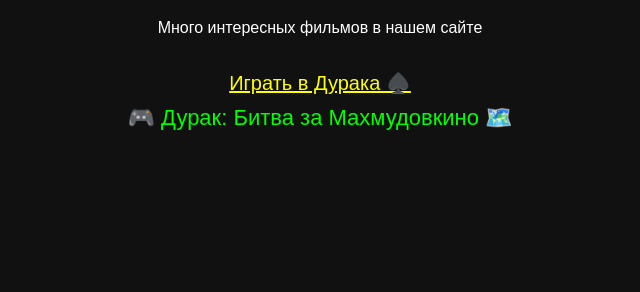
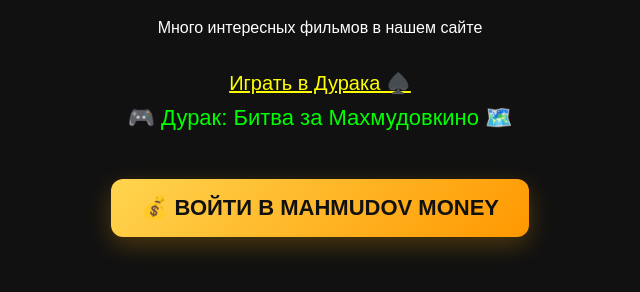
Before and after one commit to mahmudovkino/Company-Mahmudov-kino, a plain HTML site: page index.html in a window 1280 px wide. Shown: the part 120-412 px from the top of the page, without its empty margins (320-960 px from the left). Drawn offline with Linux system fonts and the light colour scheme.

Commit message:
Update index.html

```diff
--- a/index.html
+++ b/index.html
@@ -2,16 +2,62 @@
 <html lang="ru">
 <head>
     <meta charset="UTF-8">
+    <meta name="viewport" content="width=device-width, initial-scale=1.0">
     <title>Компания Махмудовкино</title>
 </head>
-<body style="text-align:center; font-family:sans-serif; background:#111; color:white; padding-top:50px;">
+
+<body style="
+    text-align:center;
+    font-family:sans-serif;
+    background:#111;
+    color:white;
+    padding-top:50px;
+">
+
     <h1>🎬 Компания Махмудовкино</h1>
+
     <p>Много интересных фильмов в нашем сайте</p>
+
     <br>
-    <a href="durak.html" style="font-size:20px; color:yellow;">Играть в Дурака ♠️</a>
-     <br>
-     <a href="durak3.html" style="font-size:22px; color:lime; display:block; margin:10px; text-decoration:none;">
+
+    <a href="durak.html"
+       style="
+       font-size:20px;
+       color:yellow;
+       ">
+       Играть в Дурака ♠️
+    </a>
+
+    <br>
+
+    <a href="durak3.html"
+       style="
+       font-size:22px;
+       color:lime;
+       display:block;
+       margin:10px;
+       text-decoration:none;
+       ">
        🎮 Дурак: Битва за Махмудовкино 🗺️
-     </a>
- </body>
+    </a>
+
+    <br>
+
+    <a href="game.html"
+       style="
+       display:inline-block;
+       margin-top:20px;
+       padding:16px 30px;
+       border-radius:12px;
+       background:linear-gradient(135deg,#ffd54f,#ff9800);
+       color:#111;
+       font-size:22px;
+       font-weight:bold;
+       text-decoration:none;
+       box-shadow:0 8px 25px rgba(255,170,0,0.25);
+       ">
+       💰 ВОЙТИ В MAHMUDOV MONEY
+    </a>
+
+</body>
 </html>
```
